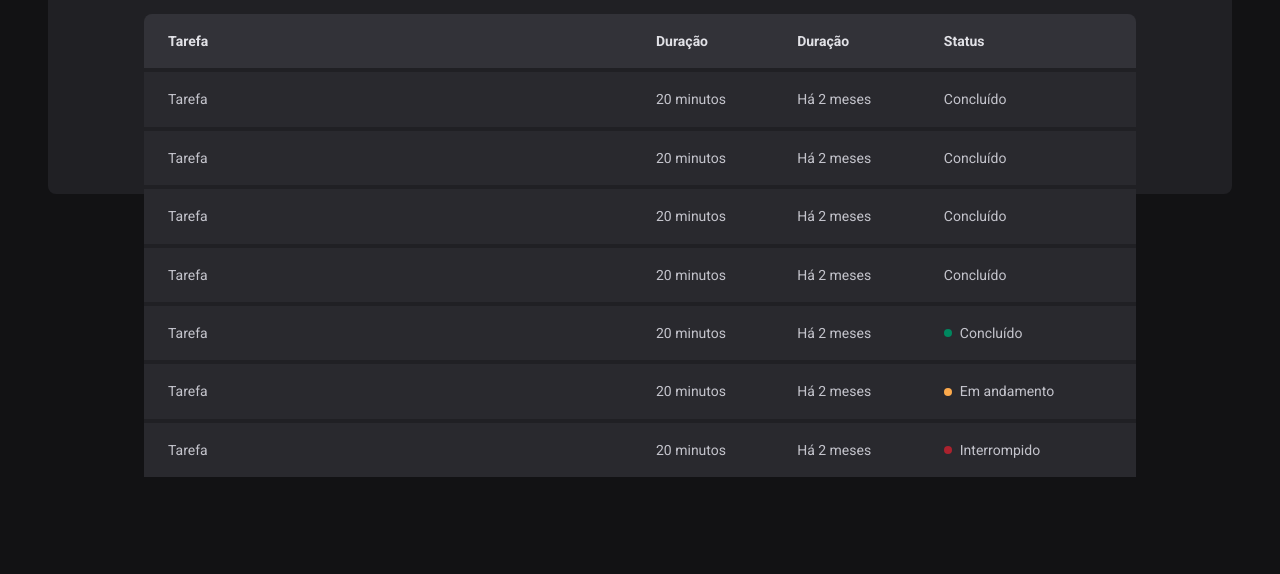
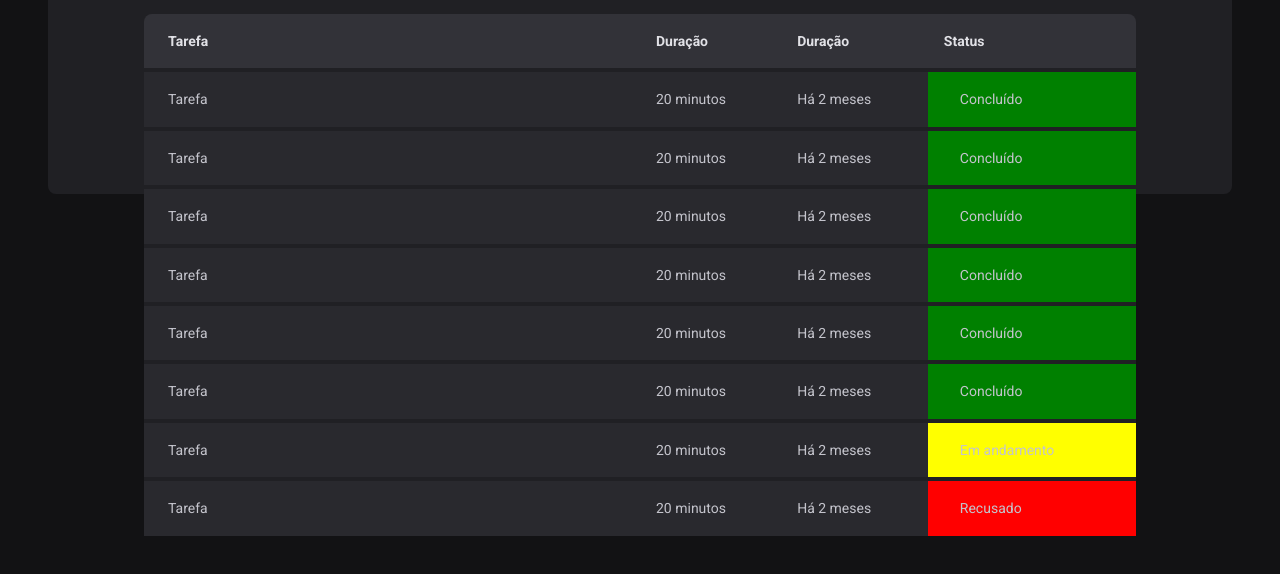
Before and after one commit to HugoFortunato/pomotimer, a React (Vite) app: page /history in a window 1280 px wide. Shown: the part 526-1100 px from the top of the page. Before the commit the page ends 1059 px from the top, so only its background shows below. Built offline with nearby package versions, Linux system fonts and the light colour scheme.

Commit message:
add react hook form

```diff
--- a/package.json
+++ b/package.json
@@ -9,12 +9,15 @@
     "preview": "vite preview"
   },
   "dependencies": {
+    "@hookform/resolvers": "^2.9.8",
     "@rocketseat/eslint-config": "^1.1.3",
     "phosphor-react": "^1.4.1",
     "react": "^18.2.0",
     "react-dom": "^18.2.0",
+    "react-hook-form": "^7.36.1",
     "react-router-dom": "^6.3.0",
-    "styled-components": "^5.3.5"
+    "styled-components": "^5.3.5",
+    "zod": "^3.19.1"
   },
   "devDependencies": {
     "@types/react": "^18.0.17",
--- /dev/null
+++ b/src/pages/History/content.ts
@@ -0,0 +1,58 @@
+export const trData = [
+  {
+    task: "Tarefa",
+    duration: "20 minutos",
+    start: "Há 2 meses",
+    status: "Concluído",
+    color: "green"
+  },
+  {
+    task: "Tarefa",
+    duration: "20 minutos",
+    start: "Há 2 meses",
+    status: "Concluído",
+    color: "green"
+  },
+  {
+    task: "Tarefa",
+    duration: "20 minutos",
+    start: "Há 2 meses",
+    status: "Concluído",
+    color: "green"
+  },
+  {
+    task: "Tarefa",
+    duration: "20 minutos",
+    start: "Há 2 meses",
+    status: "Concluído",
+    color: "green"
+  },
+  {
+    task: "Tarefa",
+    duration: "20 minutos",
+    start: "Há 2 meses",
+    status: "Concluído",
+    color: "green"
+  },
+  {
+    task: "Tarefa",
+    duration: "20 minutos",
+    start: "Há 2 meses",
+    status: "Concluído",
+    color: "green"
+  },
+  {
+    task: "Tarefa",
+    duration: "20 minutos",
+    start: "Há 2 meses",
+    status: "Em andamento",
+    color: "yellow"
+  },
+  {
+    task: "Tarefa",
+    duration: "20 minutos",
+    start: "Há 2 meses",
+    status: "Recusado",
+    color: "red"
+  },
+]
--- a/src/pages/History/index.tsx
+++ b/src/pages/History/index.tsx
@@ -1,4 +1,5 @@
-import { HistoryContainer, HistoryList, Status } from './styles'
+import { trData } from './content'
+import { HistoryContainer, HistoryList, Status , StatusTd} from './styles'
 
 export function History() {
   return (
@@ -16,54 +17,16 @@ export function History() {
             </tr>
           </thead>
           <tbody>
+            {trData.map((item, index) => (
             <tr>
-              <td>Tarefa</td>
-              <td>20 minutos</td>
-              <td>Há 2 meses</td>
-              <td>Concluído</td>
+              <td> {item.task} </td>
+              <td> {item.duration} </td>
+              <td> {item.start} </td>
+              <StatusTd statusColor={item.color}>
+                <Status statusBackground={item.color}> {item.status} </Status>
+              </StatusTd>
             </tr>
-            <tr>
-              <td>Tarefa</td>
-              <td>20 minutos</td>
-              <td>Há 2 meses</td>
-              <td>Concluído</td>
-            </tr>
-            <tr>
-              <td>Tarefa</td>
-              <td>20 minutos</td>
-              <td>Há 2 meses</td>
-              <td>Concluído</td>
-            </tr>
-            <tr>
-              <td>Tarefa</td>
-              <td>20 minutos</td>
-              <td>Há 2 meses</td>
-              <td>Concluído</td>
-            </tr>
-            <tr>
-              <td>Tarefa</td>
-              <td>20 minutos</td>
-              <td>Há 2 meses</td>
-              <td>
-                <Status statusColor="green">Concluído</Status>
-              </td>
-            </tr>
-            <tr>
-              <td>Tarefa</td>
-              <td>20 minutos</td>
-              <td>Há 2 meses</td>
-              <td>
-                <Status statusColor='yellow'>Em andamento</Status>
-              </td>
-            </tr>
-            <tr>
-              <td>Tarefa</td>
-              <td>20 minutos</td>
-              <td>Há 2 meses</td>
-              <td>
-                <Status statusColor="red">Interrompido</Status>
-              </td>
-            </tr>
+            ))}
           </tbody>
         </table>
       </HistoryList>
--- a/src/pages/History/styles.ts
+++ b/src/pages/History/styles.ts
@@ -7,8 +7,13 @@ const STATUS_COLORS = {
 } as const
 
 interface StatusProps {
-  statusColor: keyof typeof STATUS_COLORS
+  statusBackground?: keyof typeof STATUS_COLORS | string
+  statusColor?: keyof typeof STATUS_COLORS | string
 }
+
+export const StatusTd = styled.td<StatusProps>`
+  background: ${(props) => [props.statusColor]} !important;
+`
 
 export const Status = styled.span<StatusProps>`
   display: flex;
@@ -20,7 +25,7 @@ export const Status = styled.span<StatusProps>`
     width: 0.5rem;
     height: 0.5rem;
     border-radius: 9999px;
-    background: ${(props) => props.theme[STATUS_COLORS[props.statusColor]]};
+    background: ${(props) => [props.statusBackground]};
   }
 `
 
--- a/src/pages/Home/index.tsx
+++ b/src/pages/Home/index.tsx
@@ -1,4 +1,7 @@
 import { Play } from 'phosphor-react'
+import { useForm } from 'react-hook-form'
+import { zodResolver } from '@hookform/resolvers/zod'
+import * as zod from 'zod'
 
 import {
   CountdownContainer,
@@ -10,13 +13,40 @@ import {
   StartCountdownButton
 } from './styles'
 
+type NewCycleFormData = zod.infer<typeof newCycleFormValidationSchema>
+
+const newCycleFormValidationSchema = zod.object({
+  task: zod.string().min(1, 'Informe a tarefa'),
+  minutesAmount: zod
+    .number()
+    .min(5, 'O ciclo precisa ser de no mínimo 5 minutos.')
+    .max(60, 'O ciclo precisa ser de no máximo 60 minutos.'),
+})
+
 export function Home() {
+   const { register, handleSubmit, watch, reset } = useForm<NewCycleFormData>({
+    resolver: zodResolver(newCycleFormValidationSchema),
+      defaultValues: {
+      task: '',
+      minutesAmount: 0,
+    },
+   })
+
+  function handleCreateNewCycle(data: any) {
+    console.log(data)
+
+    reset()
+  }
+
+  const task = watch('task')
+  const isSubmitDisable = !task
+
   return (
     <HomeContainer>
-      <form>
+      <form onSubmit={handleSubmit(handleCreateNewCycle)}>
         <FormContainer>
           <label htmlFor="task">Vou trabalhar em</label>
-           <TaskInput id="task" list="task-suggestions" placeholder="Dê um nome para o seu projeto" />
+           <TaskInput id="task" list="task-suggestions" placeholder="Dê um nome para o seu projeto" {...register('task')} />
 
           <datalist id="task-suggestions">
             <option value="Projeto 1" />
@@ -30,6 +60,10 @@ export function Home() {
             type="number"
             id="minutesAmount"
             placeholder="00"
+            step={5}
+            min={5}
+            max={60}
+            {...register('minutesAmount', { valueAsNumber: true })}
           />
 
           <span>minutos.</span>
@@ -43,7 +77,7 @@ export function Home() {
           <span>0</span>
         </CountdownContainer>
 
-        <StartCountdownButton disabled type="submit">
+        <StartCountdownButton disabled={isSubmitDisable} type="submit">
           <Play size={24} />
           Começar
         </StartCountdownButton>
```
Also changed, not shown: 1 other file (tests, documents, lock files or other folders).
